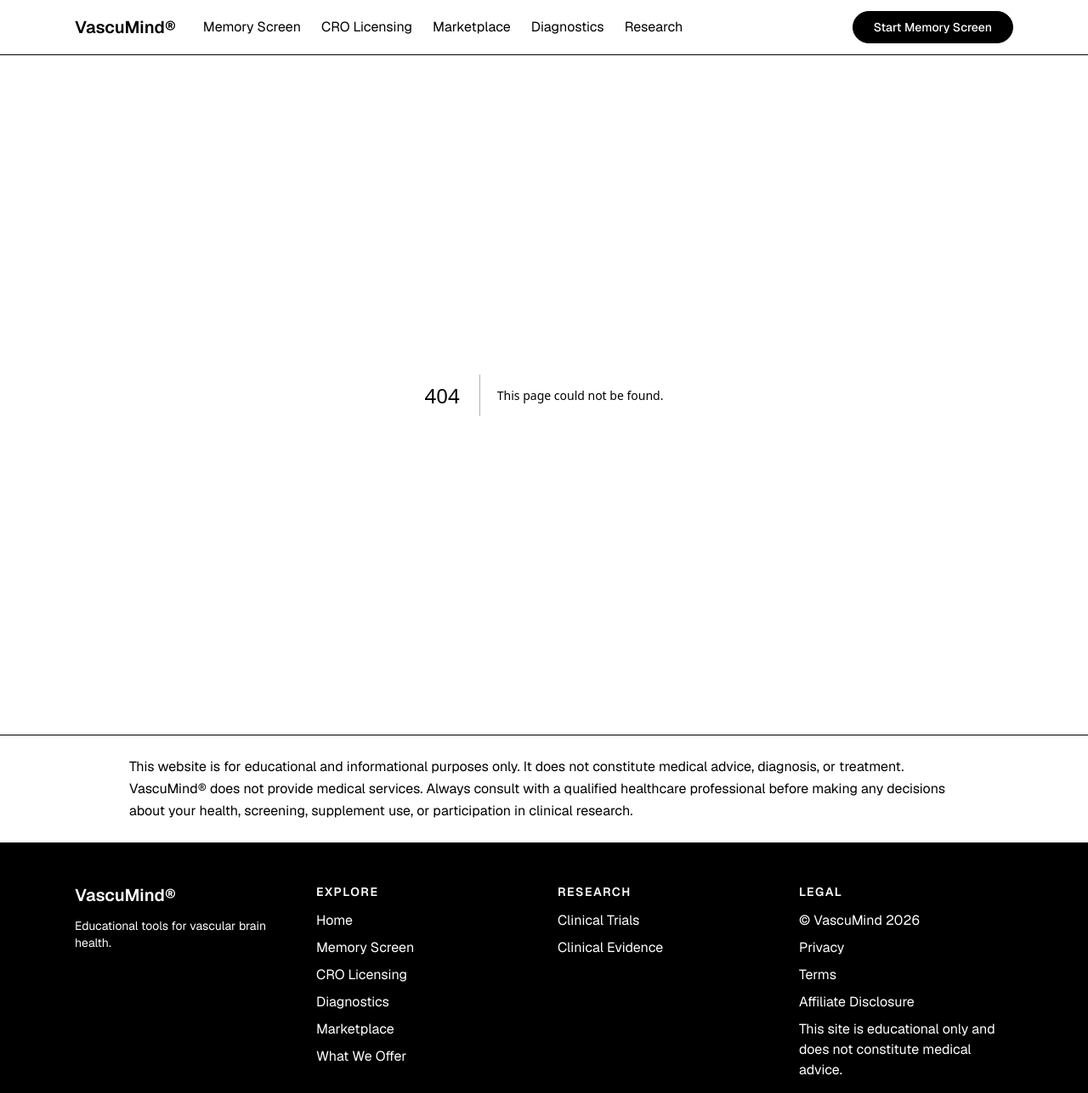
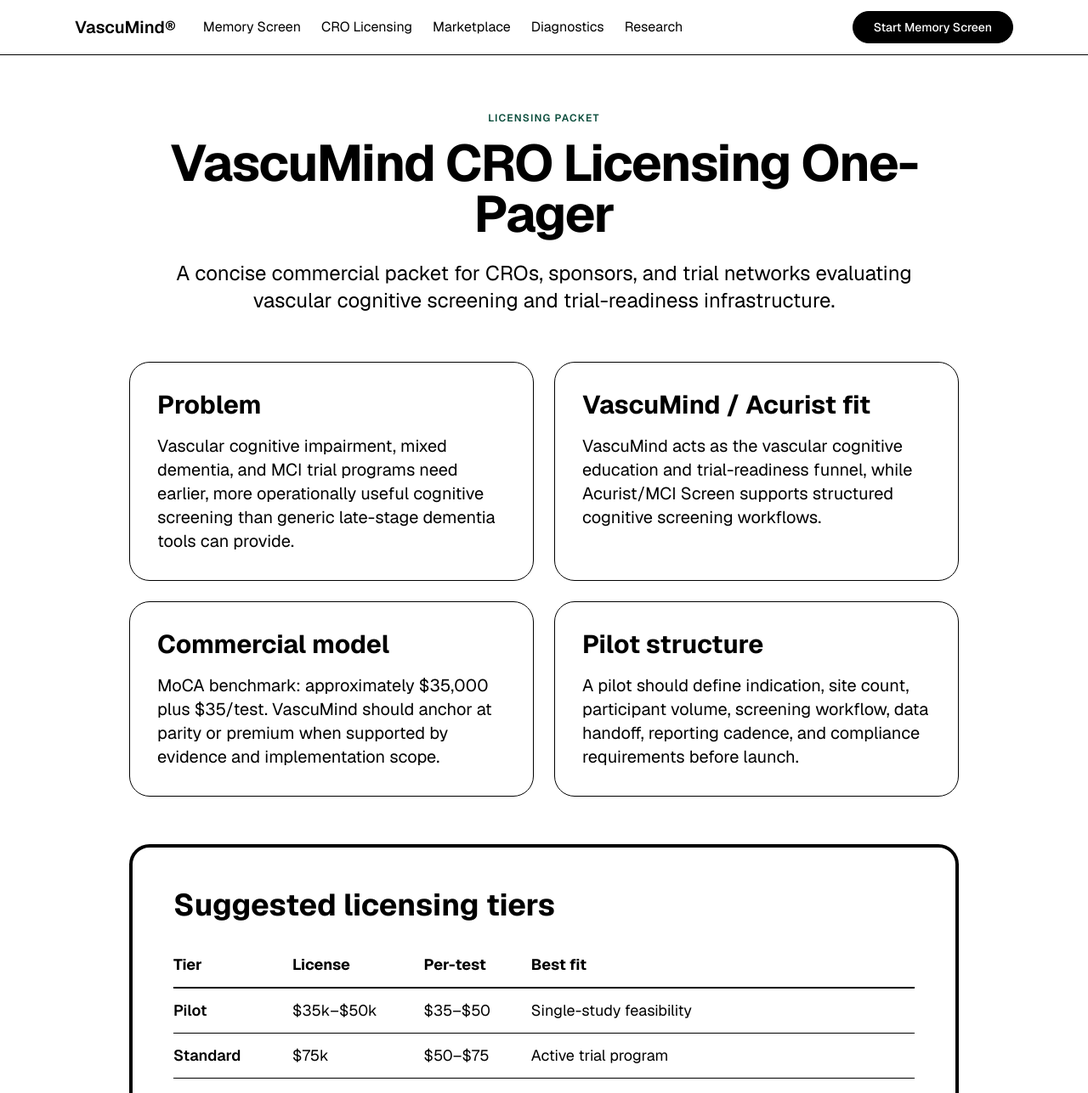
Before and after one commit to croomlawrence/vasculardementia.ai, a Next.js app: page /cro-licensing/packet in a window 1280 px wide. Before the commit this address had no page. Shown: the top 1287 px of the page at 85% size. Built offline with nearby package versions, Linux system fonts and the light colour scheme; no server answers.

Commit message:
Add VascuMind fulfillment and CRO packet pages

```diff
--- /dev/null
+++ b/app/cro-licensing/packet/page.tsx
@@ -0,0 +1,73 @@
+import Link from "next/link";
+import { croBenchmarks } from "@/lib/business";
+
+const sections = [
+  {
+    title: "Problem",
+    body: "Vascular cognitive impairment, mixed dementia, and MCI trial programs need earlier, more operationally useful cognitive screening than generic late-stage dementia tools can provide."
+  },
+  {
+    title: "VascuMind / Acurist fit",
+    body: "VascuMind acts as the vascular cognitive education and trial-readiness funnel, while Acurist/MCI Screen supports structured cognitive screening workflows."
+  },
+  {
+    title: "Commercial model",
+    body: `MoCA benchmark: approximately ${croBenchmarks.mocaLicense} plus ${croBenchmarks.mocaPerTest}. VascuMind should anchor at parity or premium when supported by evidence and implementation scope.`
+  },
+  {
+    title: "Pilot structure",
+    body: "A pilot should define indication, site count, participant volume, screening workflow, data handoff, reporting cadence, and compliance requirements before launch."
+  }
+];
+
+export default function CROLicensingPacketPage() {
+  return (
+    <main className="max-w-5xl mx-auto px-6 py-16">
+      <section className="text-center mb-14">
+        <div className="section-label mb-3">LICENSING PACKET</div>
+        <h1 className="text-5xl md:text-6xl font-semibold tracking-tight mb-6">VascuMind CRO Licensing One-Pager</h1>
+        <p className="text-2xl text-black max-w-4xl mx-auto">
+          A concise commercial packet for CROs, sponsors, and trial networks evaluating vascular cognitive screening and trial-readiness infrastructure.
+        </p>
+      </section>
+
+      <section className="grid md:grid-cols-2 gap-6 mb-14">
+        {sections.map((section) => (
+          <div key={section.title} className="border border-black rounded-3xl p-8">
+            <h2 className="text-3xl font-semibold mb-4">{section.title}</h2>
+            <p className="text-xl text-black">{section.body}</p>
+          </div>
+        ))}
+      </section>
+
+      <section className="border-4 border-black rounded-3xl p-8 md:p-12 mb-14">
+        <h2 className="text-4xl font-semibold mb-6">Suggested licensing tiers</h2>
+        <div className="overflow-x-auto">
+          <table className="w-full border-collapse text-left text-lg">
+            <thead>
+              <tr className="border-b-2 border-black">
+                <th className="py-3 pr-4">Tier</th>
+                <th className="py-3 pr-4">License</th>
+                <th className="py-3 pr-4">Per-test</th>
+                <th className="py-3 pr-4">Best fit</th>
+              </tr>
+            </thead>
+            <tbody>
+              <tr className="border-b border-black"><td className="py-3 pr-4 font-semibold">Pilot</td><td className="py-3 pr-4">$35k–$50k</td><td className="py-3 pr-4">$35–$50</td><td className="py-3 pr-4">Single-study feasibility</td></tr>
+              <tr className="border-b border-black"><td className="py-3 pr-4 font-semibold">Standard</td><td className="py-3 pr-4">$75k</td><td className="py-3 pr-4">$50–$75</td><td className="py-3 pr-4">Active trial program</td></tr>
+              <tr><td className="py-3 pr-4 font-semibold">Enterprise</td><td className="py-3 pr-4">Custom</td><td className="py-3 pr-4">Custom</td><td className="py-3 pr-4">Multi-study or multi-region deployment</td></tr>
+            </tbody>
+          </table>
+        </div>
+      </section>
+
+      <section className="border border-black rounded-3xl p-8 text-center">
+        <h2 className="text-3xl font-semibold mb-4">Next step</h2>
+        <p className="text-xl text-black mb-6">Request a structured licensing discussion to define indication, sites, participant volume, timeline, and implementation scope.</p>
+        <Link href="/cro-licensing" className="btn-green inline-block px-8 py-4 rounded-full text-lg font-semibold">
+          Request Licensing Packet
+        </Link>
+      </section>
+    </main>
+  );
+}
--- a/app/cro-licensing/page.tsx
+++ b/app/cro-licensing/page.tsx
@@ -1,3 +1,4 @@
+import Link from "next/link";
 import LeadForm from "@/components/LeadForm";
 import { croBenchmarks } from "@/lib/business";
 
@@ -64,6 +65,12 @@
         </div>
       </section>
 
+      <div className="mb-10 text-center">
+        <Link href="/cro-licensing/packet" className="inline-block bg-white text-black px-8 py-4 rounded-full text-lg font-semibold border border-black hover:bg-black hover:text-white">
+          Preview Licensing One-Pager
+        </Link>
+      </div>
+
       <LeadForm leadType="cro-licensing" title="Request CRO licensing packet" submitLabel="Request Licensing Packet" includeTrialFields />
     </main>
   );
--- a/app/memory-screen/page.tsx
+++ b/app/memory-screen/page.tsx
@@ -56,7 +56,7 @@
             >
               Continue to Checkout
             </TrackedLink>
-            <p className="text-sm text-black mt-3">If checkout is not yet connected, this routes to the current Acurist screening path.</p>
+            <p className="text-sm text-black mt-3">Stripe should redirect to /memory-screen/thank-you after payment. If checkout is not yet connected, this routes to the current Acurist screening path.</p>
           </div>
         </div>
       </section>
@@ -81,7 +81,9 @@
         </div>
       </section>
 
-      <LeadForm leadType="memory-screen" title="Request memory screen follow-up" submitLabel="Request Follow-Up" />
+      <section id="follow-up">
+        <LeadForm leadType="memory-screen" title="Request memory screen follow-up" submitLabel="Request Follow-Up" />
+      </section>
     </main>
   );
 }
--- /dev/null
+++ b/app/memory-screen/thank-you/page.tsx
@@ -0,0 +1,41 @@
+import Link from "next/link";
+
+export default function MemoryScreenThankYouPage() {
+  return (
+    <main className="max-w-4xl mx-auto px-6 py-16">
+      <section className="border-4 border-black rounded-3xl p-8 md:p-12 text-center">
+        <div className="section-label mb-3">PAYMENT RECEIVED</div>
+        <h1 className="text-5xl font-semibold tracking-tight mb-6">Next Step: Complete Your Screening Intake</h1>
+        <p className="text-2xl text-black mb-6">
+          Thank you. Your payment has been received. The next step is to complete the screening intake and confirm the best contact email for follow-up.
+        </p>
+        <p className="text-xl text-black mb-8">
+          VascuMind is educational only and does not provide diagnosis, treatment, or emergency care. If symptoms are sudden or severe, call emergency services immediately.
+        </p>
+        <div className="flex flex-col sm:flex-row gap-4 justify-center">
+          <Link href="/memory-screen#follow-up" className="btn-green inline-block px-8 py-4 rounded-full text-lg font-semibold">
+            Complete Follow-Up Form
+          </Link>
+          <Link href="/hachinski" className="inline-block bg-white text-black px-8 py-4 rounded-full text-lg font-semibold border border-black hover:bg-black hover:text-white">
+            Review Hachinski Tool
+          </Link>
+        </div>
+      </section>
+
+      <section className="mt-12 grid md:grid-cols-3 gap-6">
+        <div className="border border-black rounded-2xl p-6">
+          <h2 className="text-2xl font-semibold mb-2">1. Confirm contact</h2>
+          <p>Use the follow-up form so the screening pathway can be routed correctly.</p>
+        </div>
+        <div className="border border-black rounded-2xl p-6">
+          <h2 className="text-2xl font-semibold mb-2">2. Complete intake</h2>
+          <p>Answer only the requested screening information. Do not submit emergency symptoms or medical records here.</p>
+        </div>
+        <div className="border border-black rounded-2xl p-6">
+          <h2 className="text-2xl font-semibold mb-2">3. Prepare for discussion</h2>
+          <p>Use your results to guide a conversation with a qualified healthcare professional.</p>
+        </div>
+      </section>
+    </main>
+  );
+}
--- a/scripts/vascumind-qa.mjs
+++ b/scripts/vascumind-qa.mjs
@@ -1,6 +1,6 @@
 #!/usr/bin/env node
 const base = process.env.VASCUMIND_BASE_URL || 'https://www.vascumind.com';
-const routes = ['/', '/memory-screen', '/cro-licensing', '/hachinski', '/marketplace', '/marketplace/omega-3', '/marketplace/beetroot', '/marketplace/b-complex', '/marketplace/vitamin-d3-k2', '/marketplace/percepta', '/research/clinical-evidence', '/research/vascular-dementia-clinical-trials', '/affiliate-disclosure', '/privacy', '/terms'];
+const routes = ['/', '/memory-screen', '/memory-screen/thank-you', '/cro-licensing', '/cro-licensing/packet', '/hachinski', '/marketplace', '/marketplace/omega-3', '/marketplace/beetroot', '/marketplace/b-complex', '/marketplace/vitamin-d3-k2', '/marketplace/percepta', '/research/clinical-evidence', '/research/vascular-dementia-clinical-trials', '/affiliate-disclosure', '/privacy', '/terms'];
 const banned = ['acurist.ca', 'for Vascular Dementia?', 'clinically studied brain formula', 'slow brain atrophy', 'text-gray', 'text-slate', 'text-teal'];
 let failures = [];
 for (const route of routes) {
```
Also changed, not shown: 1 other file (tests, documents, lock files or other folders).
